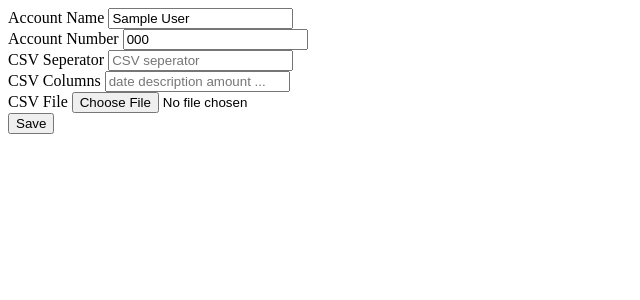
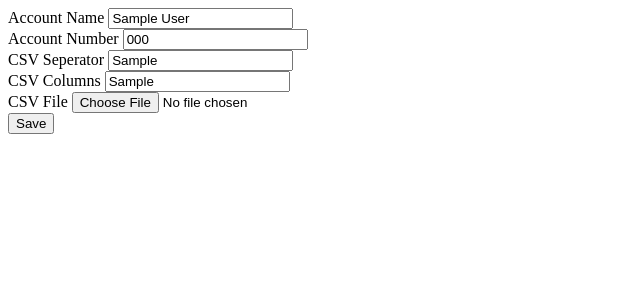
Before and after one commit to suckrowPierre/LatentAccounting, a FastAPI app: page /account_settings/1 in a window 1280 px wide. Shown: the top 300 px of the page, without its empty margins (0-640 px from the left). Run offline with FastAPI, Linux system fonts and the light colour scheme; tables that the repository leaves empty hold one stand-in row (values such as "Sample post").

Commit message:
feat: added csv seperator and columns to db

```diff
--- a/app/account_database.py
+++ b/app/account_database.py
@@ -31,34 +31,41 @@ def create_db():
                 id INTEGER PRIMARY KEY,
                 name TEXT NOT NULL,
                 account_number TEXT,
-                last_data_update TEXT
+                last_data_update TEXT,
+                csv_seperator TEXT,
+                csv_columns TEXT,
+                csv_file_path TEXT
             )
         """)
         conn.commit()
         print(f"Database directory created: {DB_PATH}")
 
-def add_account(name, account_number=None):
+def add_account(name, account_number=None, last_data_update=None, csv_seperator=None, csv_columns=None, csv_file_path=None):
     """Add a new account to the database."""
     with get_db_connection() as conn:
         cursor = conn.cursor()
         cursor.execute("""
-            INSERT INTO bank_accounts (name, account_number) VALUES (?, ?)
-        """, (name, account_number))
+        INSERT INTO bank_accounts (name, account_number, last_data_update, csv_seperator, csv_columns, csv_file_path) VALUES (?, ?, ?, ?, ?, ?)""",
+                       (name, account_number, last_data_update, csv_seperator, csv_columns, csv_file_path))
         # Get the ID of the newly inserted row
         account_id = cursor.lastrowid
         conn.commit()
         return account_id
 
-def update_account(account_id, name=None, account_number=None):
+def update_account(account_id, name=None, account_number=None, csv_seperator=None, csv_columns=None, csv_file_path=None, last_data_update=None):
     """Update an existing account."""
     with get_db_connection() as conn:
         cursor = conn.cursor()
         cursor.execute("""
             UPDATE bank_accounts
             SET name = COALESCE(?, name),
-                account_number = COALESCE(?, account_number)
+                account_number = COALESCE(?, account_number),
+                last_data_update = COALESCE(?, last_data_update),
+                csv_seperator = COALESCE(?, csv_seperator),
+                csv_columns = COALESCE(?, csv_columns),
+                csv_file_path = COALESCE(?, csv_file_path)
             WHERE id = ?
-        """, (name, account_number, account_id))
+        """, (name, account_number, account_id, csv_seperator, csv_columns, csv_file_path, account_id))
         conn.commit()
         return True
 
--- a/app/main.py
+++ b/app/main.py
@@ -51,9 +51,9 @@ async def new_account(request: Request):
         return {"status": "success", "id": db_id, "name": name}
 
 @app.patch("/update_account/{id}")
-async def update_account(request: Request, id: int, name: str = Form(...), account_number: Optional[str] = Form(None), csv_seperator: str = None, csv_file: str = None):
+async def update_account(request: Request, id: int, name: str = Form(...), account_number: Optional[str] = Form(None), csv_seperator: str = Form(None), csv_columns: str = Form(None), csv_file: str = Form(None)):
     print("update_account" + str(id) + " " + name)
-    if AccountsViewModel(request).update_account(id, name, account_number):
+    if AccountsViewModel(request).update_account(id, name, account_number, csv_seperator, csv_columns, csv_file_path=None):
         if request.headers.get('HX-Request') == 'true':
             return templates.TemplateResponse("pages/banks/partials/account_list_element.html",
                                               {"request": request, "account": {"name": name, "id": id}})
--- a/templates/pages/banks/partials/account_settings_form.html
+++ b/templates/pages/banks/partials/account_settings_form.html
@@ -1,24 +1,26 @@
-<form class="relative" hx-patch="/update_account/{{account.id}}" hx-target="#account-{{account.id}}" hx-swap="outerHTML">
-        <div class="form-group">
-            <label for="account-name">Account Name</label>
-            <input type="text" class="form-control" id="account-name" name="name" value="{{account.name}}">
+<form class="relative w-full" hx-patch="/update_account/{{account.id}}" hx-target="#account-{{account.id}}" hx-swap="outerHTML">
+    <div class="w-[80%]">
+         <div class="form-group flex flex-row">
+            <label for="csv-columns" class="w-40">Account Name</label>
+            <input type="text" class="form-control w-[70%]" id="account-name" name="name" value="{{account.name}}">
         </div>
-        <div class="form-group">
-            <label for="account-number">Account Number</label>
-            <input type="text" class="form-control" id="account-number" name="account_number" placeholder="Account Number" value="{{account.account_number}}">
+         <div class="form-group flex flex-row">
+            <label for="csv-columns" class="w-40">Account Number</label>
+            <input type="text" class="form-control w-[70%]" id="account-number" name="account_number" placeholder="Account Number" value="{{account.account_number}}">
         </div>
-        <div class="form-group">
-            <label for="csv-seperator">CSV Seperator</label>
-            <input type="text" class="form-control" id="csv-seperator" name="csv_seperator" placeholder="CSV seperator" value="">
+         <div class="form-group flex flex-row">
+            <label for="csv-columns" class="w-40">CSV Seperator</label>
+            <input type="text" class="form-control" id="csv-seperator" name="csv_seperator" placeholder="CSV seperator" value="{{account.csv_seperator}}">
         </div>
-                <div class="form-group">
-            <label for="csv-columns">CSV Columns</label>
-            <input type="text" class="form-control" id="csv-columns" name="csv_columns" placeholder="date description amount ..." value="">
+                <div class="form-group flex flex-row">
+            <label for="csv-columns" class="w-40">CSV Columns</label>
+            <input type="text" class="form-control w-[70%]" id="csv-columns" name="csv_columns" placeholder="date;description;amount;..." value="{{account.csv_columns}}">
         </div>
         <div class="form-group mt-8">
             <label for="csv-file">CSV File</label>
             <input type="file" class="form-control" id="csv-file" name="csv_file" placeholder="CSV file" value="">
         </div>
+    </div>
         <button type="submit" class="btn btn-primary absolute top-0 right-0 underline hover:no-underline">Save</button>
 </form>
 <div id="drawflow" class="h-full bg-red-200 mt-8" >
--- a/viewmodels/accounts/accounts_view_model.py
+++ b/viewmodels/accounts/accounts_view_model.py
@@ -13,8 +13,8 @@ class AccountsViewModel(BaseViewModel):
         self.accounts = db.get_accounts()
         return db_id
 
-    def update_account(self, account_id, name, account_number):
-        update = db.update_account(account_id, name, account_number)
+    def update_account(self, account_id, name, account_number, csv_seperator, csv_columns, csv_file_path):
+        update = db.update_account(account_id, name, account_number, csv_seperator, csv_columns, csv_file_path)
         self.accounts = db.get_accounts()
         return update
 
```
